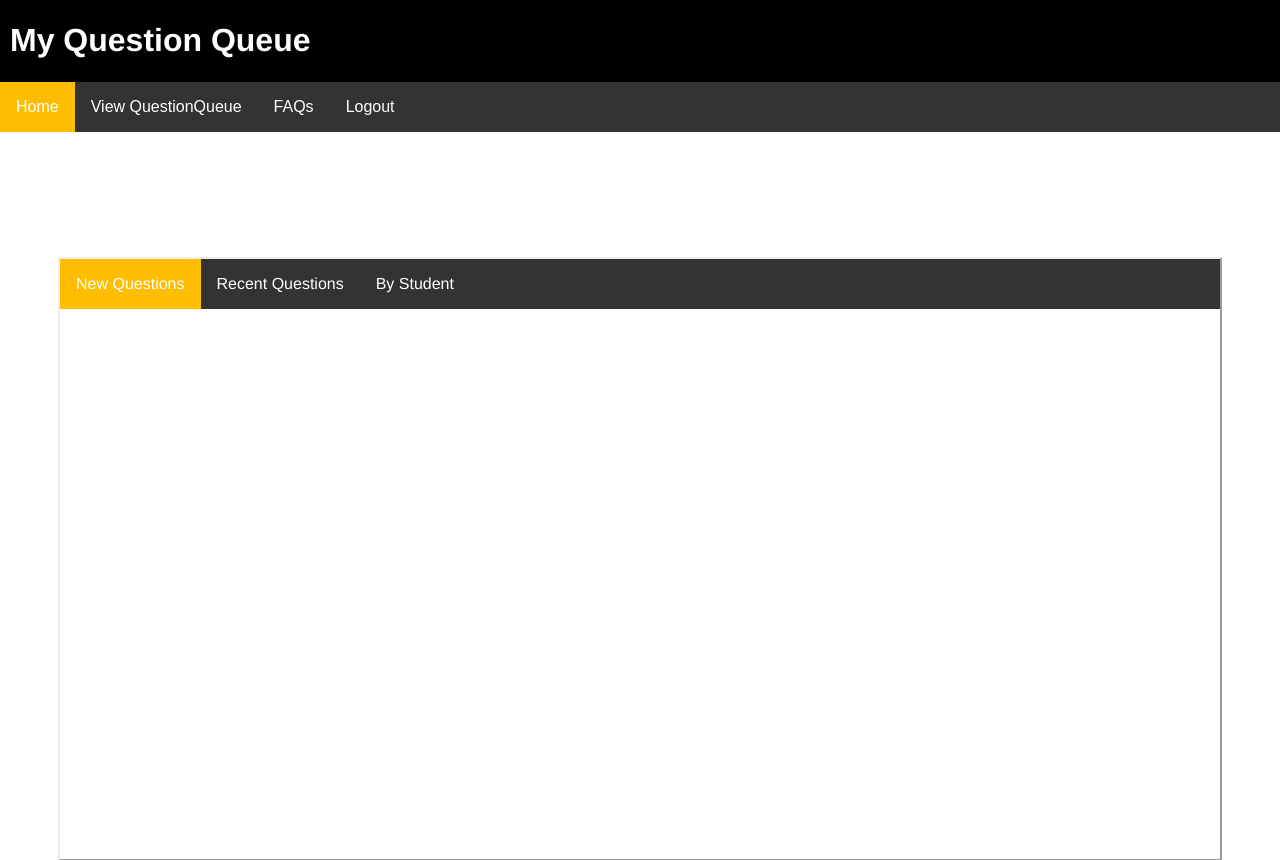
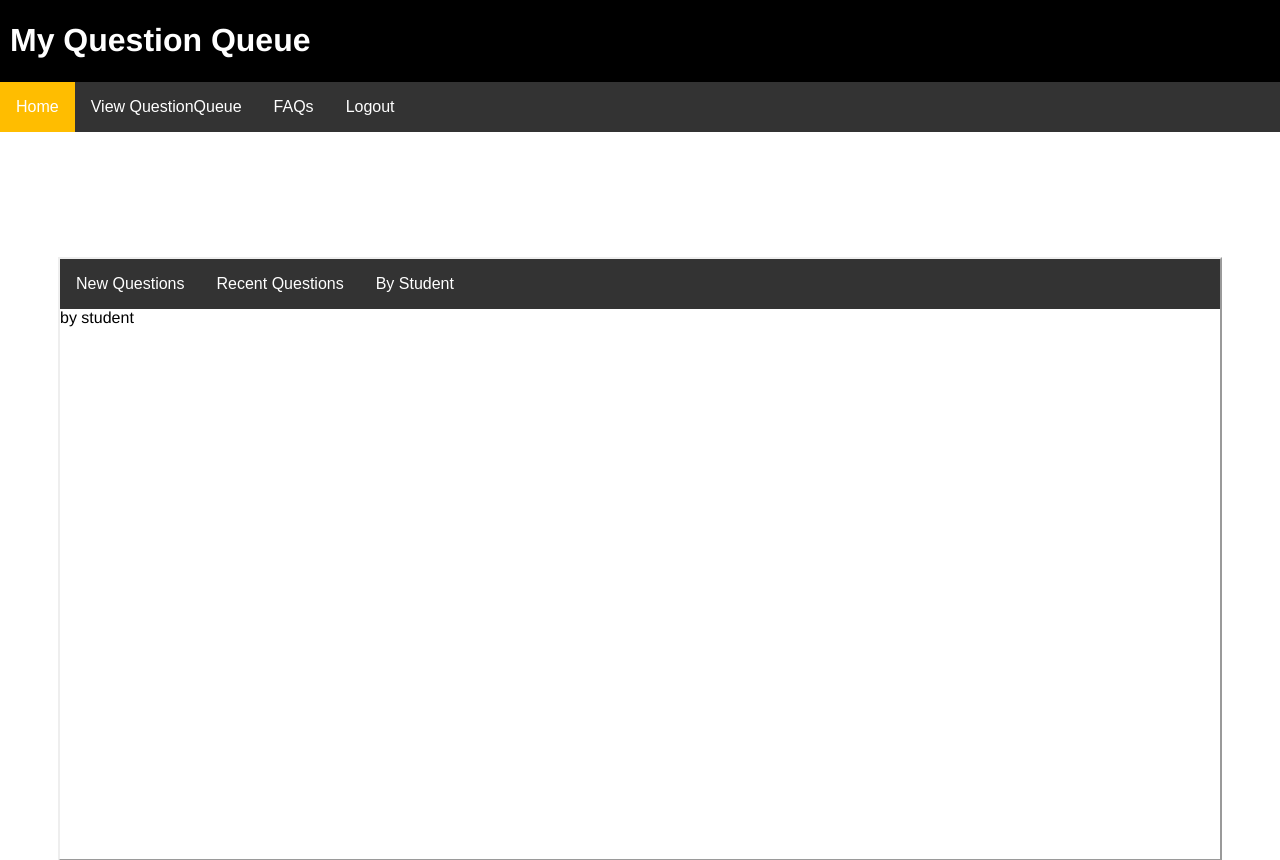
Before and after one commit to Team804/Project, a Python web app: template panthertaleslol/templates/QuestionQueue.html in a window 1280 px wide. Shown: the top 860 px of the page. Run offline with Jinja, Linux system fonts and the light colour scheme; the template is opened without the code that fills it, so the values that code supplies are empty.

Commit message:
tabs working

```diff
--- a/panthertaleslol/stylesheets/style.css
+++ b/panthertaleslol/stylesheets/style.css
@@ -20,25 +20,6 @@ html, body {
 	font-size: 20px;
 	top: 175px;
 	left: 575px;
-}
-
-input[type=radio] {
-    display:none;
-}
-
-input[type=radio] + label {
-	display: block;
-	color: white;
-	text-align: center;
-	padding: 16px;
-	text-decoration: none;
-	background: #333333;
-	border: none;
-	font-size: 16px;
-}
-
-input[type=radio]:checked + label {
-    background-color:#FFBD00;
 }
 
 .QQDIV{
--- a/panthertaleslol/templates/QuestionQueue.html
+++ b/panthertaleslol/templates/QuestionQueue.html
@@ -24,20 +24,23 @@
 			</ul>
 		</div>
 		<div class = "QQDIV">
-		<ul class = 'QBOX'>
-				<li class = 'current QITEM'>
-					<input type='radio' id='NewQ' name='Qradio' value=1 checked><label for="NewQ">New Questions</label></li>
+		<form action='/questionqueue' method='GET'>
+			<ul class = 'QBOX'>
 				<li class = 'QITEM'>
-					<input type='radio' id='RecentQ' name='Qradio' value=2><label for='RecentQ'>Recent Questions</label></li>
+					<input type='submit' class={% if QQTAB == 1 %}'current QBUTTON' {% else %} 'QBUTTON' {% endif %} name='NewQ' value='New Questions'></li>
 				<li class = 'QITEM'>
-					<input type='radio' id='ByStudent' name='Qradio' value=3><label for='ByStudent'>By Student</label></li>
-		</ul>
-		<div class ='NewDiv'>
-		</div>
-		<div class ='RecentDiv'>
-		</div>
-		<div class ='BSDiv'>
-		</div>
+					<input type='submit' class={% if QQTAB == 2 %}'current QBUTTON' {% else %} 'QBUTTON' {% endif %} name='RecentQ' value='Recent Questions'></li>
+				<li class = 'QITEM'>
+					<input type='submit' class={% if QQTAB == 3 %}'current QBUTTON' {% else %} 'QBUTTON' {% endif %} name='ByStudent' value='By Student'></li>
+			</ul>
+			</form>
+			{% if QQTAB == 1 %}
+			new
+			{% elif QQTAB ==2 %}
+			recent
+			{% else %}
+			by student
+			{% endif %}
 		</div>
 		<div class="footer">
 			<h6 id="copyright">&copy; University of Wisconsin Milwaukee</h6>
```
Also changed, not shown: panthertaleslol/main.py (+8 -4 lines), panthertaleslol/testTests.py (+38 -2 lines), 3 other files.
